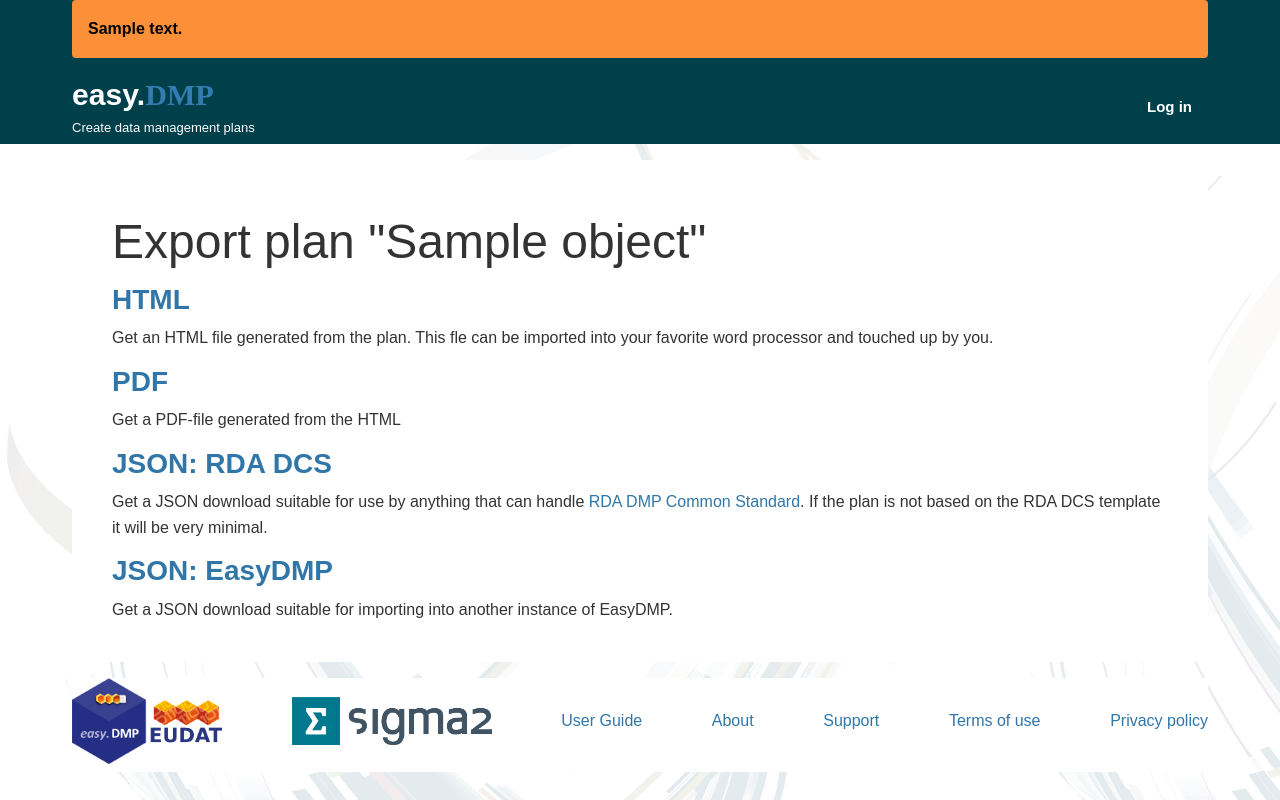
After one commit to hmpf/easydmp, a Django app: template src/easydmp/plan/templates/easydmp/plan/plan_export.html in a window 1280 px wide. The commit adds this page. Run offline with Django 3.2, Linux system fonts and the light colour scheme; the template is opened without the code that fills it: most values are stand-ins (such as "Sample title", 1, 10 or a date in 2020); some libraries are stand-ins or nearby versions.

Commit message:
Replace export buttons with link to export page

```diff
--- a/src/easydmp/plan/templates/easydmp/plan/_plan_actions_dropdown.html
+++ b/src/easydmp/plan/templates/easydmp/plan/_plan_actions_dropdown.html
@@ -17,8 +17,7 @@
               {% if object.locked and not object.published %}
               <li><a href="{% url 'publish_plan' plan=object.id %}" id="publicize-{{ object.id }}"><img src="{% static 'icons/icon-share.png'  %}" aria-labelledby="publicize-{{ object.id }}" />Make public</a></li>
               {% endif %}
-              <li><a href="{% url 'generated_plan_html' plan=object.id %}" id="export-html-{{ object.id }}"><img src="{% static 'icons/icon-export.png'  %}" aria-labelledby="export-html-{{ object.id }}" />Export to HTML</a></li>
-              <li><a href="{% url 'generated_plan_pdf' plan=object.id %}" id="export-pdf-{{ object.id }}"><img src="{% static 'icons/icon-export.png'  %}" aria-labelledby="export-pdf-{{ object.id }}" />Export to PDF</a></li>
+              <li><a href="{% url 'plan_export_list' plan=object.id %}" id="export-{{ object.id }}"><img src="{% static 'icons/icon-export.png'  %}" aria-labelledby="export-{{ object.id }}" />Export</a></li>
               {% comment %}
               <li><a href="{% url 'generated_plan_html' plan=object.id %}" id="export-print-{{ object.id }}"><img src="{% static 'icons/icon-print.png'  %}" aria-labelledby="export-print-{{ object.id }}" />Print</a></li>
               {% endcomment %}
--- /dev/null
+++ b/src/easydmp/plan/templates/easydmp/plan/plan_export.html
@@ -0,0 +1,16 @@
+{% extends "easydmp/plan/base.html" %}
+{% load crispy_forms_tags %}
+{% block content %}
+  <h1>Export plan "{{ object }}"</h1>
+
+  <dl>
+    <dt><h2><a href="{{ export.html }}">HTML</a></h2></dt>
+    <dd>Get an HTML file generated from the plan. This fle can be imported into your favorite word processor and touched up by you.</dd>
+    <dt><h2><a href="{{ export.pdf }}">PDF</a></h2></dt>
+    <dd>Get a PDF-file generated from the HTML</dd>
+    <dt><h2><a href="{{ export.rdadcs }}">JSON: RDA DCS</a></h2></dt>
+    <dd>Get a JSON download suitable for use by anything that can handle <a href="https://github.com/RDA-DMP-Common/RDA-DMP-Common-Standard">RDA DMP Common Standard</a>. If the plan is not based on the RDA DCS template it will be very minimal.</dd>
+    <dt><h2><a href="{{ export.easydmp }}">JSON: EasyDMP</a></h2></dt>
+    <dd>Get a JSON download suitable for importing into another instance of EasyDMP.</dd>
+  </dl>
+{% endblock content %}
--- a/src/easydmp/plan/urls.py
+++ b/src/easydmp/plan/urls.py
@@ -17,6 +17,7 @@ from .views import (
     LockPlanView,
     PublishPlanView,
     CreateNewVersionPlanView,
+    ExportPlanView,
     AnswerLinearSectionView,
     AnswerSetDetailView,
     GeneratedPlanPlainTextView,
@@ -60,6 +61,7 @@ urlpatterns = [
     path('<int:plan>/', PlanDetailView.as_view(), name='plan_detail'),
     path('<int:plan>/delete/', DeletePlanView.as_view(), name='plan_delete'),
     path('<int:plan>/save-as/', SaveAsPlanView.as_view(), name='plan_saveas'),
+    path('<int:plan>/export/', ExportPlanView.as_view(), name='plan_export_list'),
     path('<int:plan>/generated.txt', GeneratedPlanPlainTextView.as_view(), name='generated_plan_text'),
     path('<int:plan>/generated.html', GeneratedPlanHTMLView.as_view(), name='generated_plan_html'),
     path('<int:plan>/generated.pdf', GeneratedPlanPDFView.as_view(), name='generated_plan_pdf'),
```
Also changed, not shown: src/easydmp/plan/views/__init__.py (+20 -0 lines).
